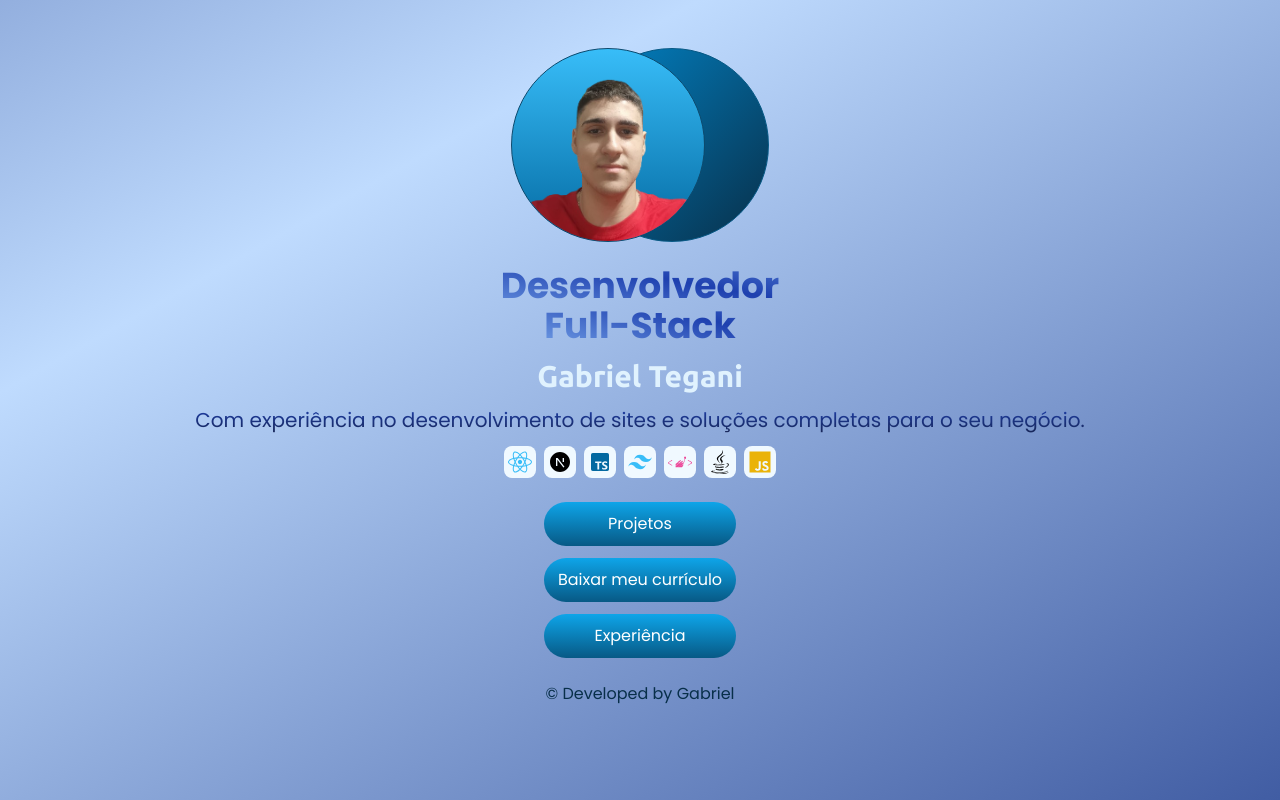
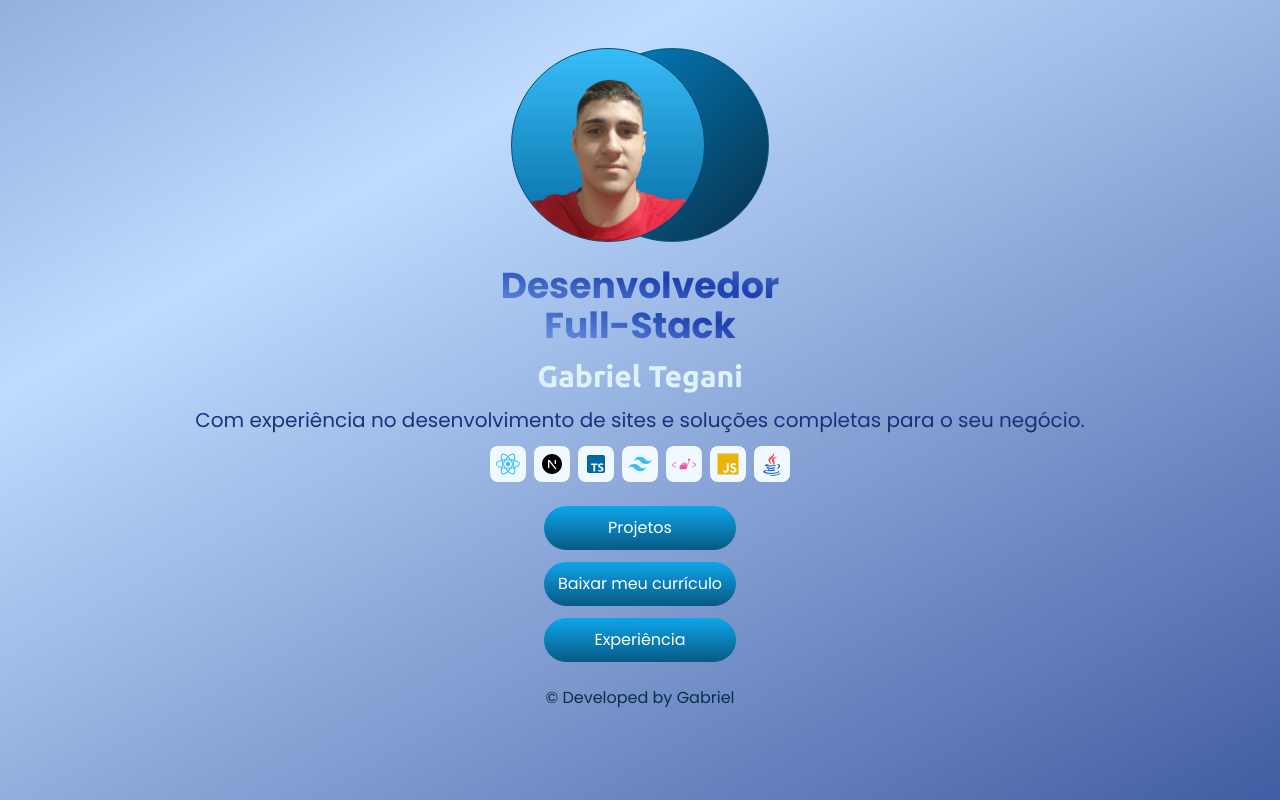
Before and after one commit to GLtegani/portfolio, a Next.js app: page / in a window 1280 px wide. Built offline with nearby package versions, Linux system fonts and the light colour scheme; what tailwindcss-animated would draw is missing.

Commit message:
chore: Add Java icon to About component

```diff
--- a/src/app/components/About.tsx
+++ b/src/app/components/About.tsx
@@ -4,10 +4,11 @@ import {RiNextjsFill} from "react-icons/ri";
 import {BiLogoTypescript} from "react-icons/bi";
 import {RiTailwindCssFill} from "react-icons/ri";
 import {SiStyledcomponents} from "react-icons/si";
-import {FaJava} from "react-icons/fa";
 import {IoLogoJavascript} from "react-icons/io5";
 import {v4 as uuidv4} from "uuid";
 import {ubuntu} from "../fonts";
+import javaIcon from "@/public/assets/java.png";
+import Image from "next/image";
 
 export default function About() {
   const techs = [
@@ -16,7 +17,6 @@ export default function About() {
     <BiLogoTypescript key={uuidv4()} />,
     <RiTailwindCssFill key={uuidv4()} />,
     <SiStyledcomponents key={uuidv4()} />,
-    <FaJava key={uuidv4()} />,
     <IoLogoJavascript key={uuidv4()} />,
   ];
 
@@ -62,6 +62,14 @@ export default function About() {
             skill={tech}
           />
         ))}
+        <TechCard>
+          <Image
+            src={javaIcon}
+            alt='Java icon'
+            width={100}
+            height={100}
+          />
+        </TechCard>
       </div>
     </div>
   );
--- a/src/app/components/TechCard.tsx
+++ b/src/app/components/TechCard.tsx
@@ -1,4 +1,4 @@
-import {FaJava, FaReact} from "react-icons/fa";
+import {FaReact} from "react-icons/fa";
 import {BiLogoTypescript} from "react-icons/bi";
 import {RiNextjsFill, RiTailwindCssFill} from "react-icons/ri";
 import {SiStyledcomponents} from "react-icons/si";
@@ -6,29 +6,40 @@ import {IoLogoJavascript} from "react-icons/io5";
 import {ReactNode} from "react";
 
 interface TechCardProps {
-  skill: {
+  skill?: {
     type:
       | typeof FaReact
       | typeof RiNextjsFill
       | typeof BiLogoTypescript
       | typeof RiTailwindCssFill
       | typeof SiStyledcomponents
-      | typeof FaJava
       | typeof IoLogoJavascript;
   };
+  children?: ReactNode;
 }
 
-export default function TechCard({skill}: TechCardProps) {
+export default function TechCard({skill, children}: TechCardProps) {
+  if (skill) {
     return (
       <div
-      className={`flex items-center justify-center rounded-lg bg-sky-50 p-1 transition
-        duration-300 ease-in-out hover:scale-125 ${ skill.type === IoLogoJavascript &&
-        "text-yellow-500" } text-2xl ${skill.type === FaReact && "text-sky-400"}
-        ${skill.type === BiLogoTypescript && "text-sky-700"} ${ skill.type ===
-        RiTailwindCssFill && "text-sky-400" } ${skill.type === SiStyledcomponents &&
-        "text-pink-500"} `}
+        className={`flex h-9 w-9 items-center justify-center rounded-lg bg-sky-50 p-1 text-2xl
+          transition duration-300 ease-in-out hover:scale-125 ${ skill.type ===
+          IoLogoJavascript && "text-yellow-500" } ${ skill.type === FaReact &&
+          "text-sky-400" } ${skill.type === BiLogoTypescript && "text-sky-700"} ${
+          skill.type === RiTailwindCssFill && "text-sky-400" } ${skill.type ===
+          SiStyledcomponents && "text-pink-500"} `}
       >
         {skill as ReactNode}
       </div>
     );
+  } else {
+    return (
+      <div
+        className={`flex w-9 items-center justify-center rounded-lg bg-sky-50 p-1 transition
+          duration-300 ease-in-out hover:scale-125`}
+      >
+        {children}
+      </div>
+    );
   }
+}
```
Lines whose indentation alone changed are shown as unchanged.
